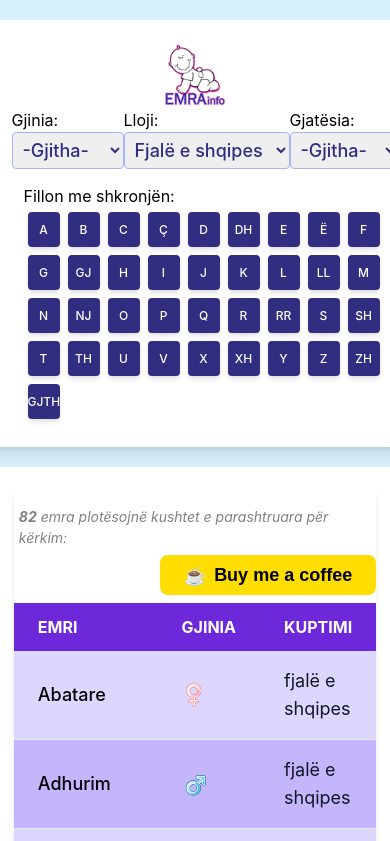
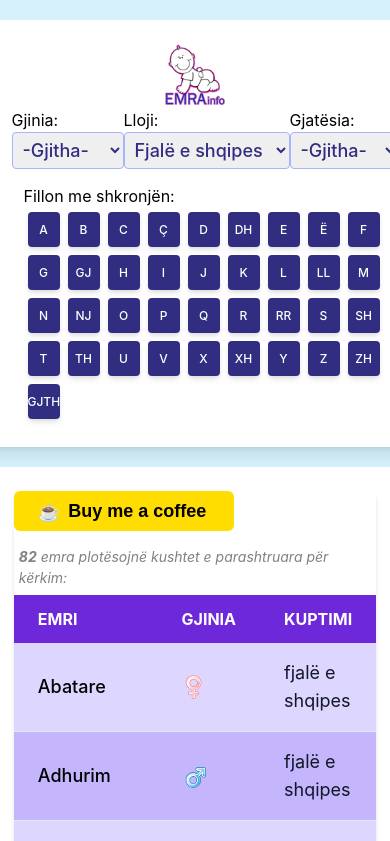
Before and after one commit to hhx0/names_react, a React (Create React App) app: page / in a window 390 px wide. Shown: the top 841 px of the page. Built offline with nearby package versions, Linux system fonts and the light colour scheme.

Commit message:
add buy coffee buttton

```diff
--- a/src/App.css
+++ b/src/App.css
@@ -49,11 +49,32 @@
 }
 
 .bmc-btn {
-  min-width: 210px;
+  min-width: 180px;
   color: #000000;
   background-color: #FFDD00 !important;
   height: 40px;
-  border-radius: 8px;
+  width:220px;
+  border-radius: 6px;
+  font-size: 18px;
+  font-weight: Bold;
+  border: none;
+  padding: 0px 24px;
+  line-height: 27px;
+  text-decoration: none !important;
+  display: inline-flex !important;
+  align-items: center;
+  font-family: 'Lato', cursive !important;
+  -webkit-box-sizing: border-box !important;
+  box-sizing: border-box !important;
+}
+
+.bmc-btn-r {
+  min-width: 180px;
+  color: #000000;
+  background-color: #FFDD00 !important;
+  height: 40px;
+  width:220px;
+  border-radius: 6px;
   font-size: 18px;
   font-weight: Bold;
   border: none;
@@ -67,6 +88,7 @@
   box-sizing: border-box !important;
   float:right;
   margin-bottom:8px;
+  margin-right:10px;
 }
 
 @keyframes App-logo-spin {
--- a/src/App.js
+++ b/src/App.js
@@ -154,8 +154,12 @@ useEffect(()=>{
     <div className="block p-6 rounded-lg shadow-lg bg-white w-[720px]">
 
     <div className="overflow-x-auto relative shadow-md">
+
+    <div className="lg:hidden sm:block bmc-btn-container"><a className="bmc-btn" target="_blank" href="https://buymeacoffee.com/emra.info">☕<span className="bmc-btn-text">Buy me a coffee</span></a></div>
+
     <p className="resultsInfo"><strong>82</strong> emra plotësojnë kushtet e parashtruara për kërkim:</p>
-    <div class="bmc-btn-container"><a class="bmc-btn" target="_blank" href="https://buymeacoffee.com/emra.info">☕<span class="bmc-btn-text">Buy me a coffee</span></a></div>
+    <div className="hidden lg:block bmc-btn-container"><a className="bmc-btn-r" target="_blank" href="https://buymeacoffee.com/emra.info">☕<span className="bmc-btn-text">Buy me a coffee</span></a></div>
+
     <table className="w-full text-sm text-left">
         <thead className="text-xs text-white uppercase bg-violet-700">
             <tr>
```
